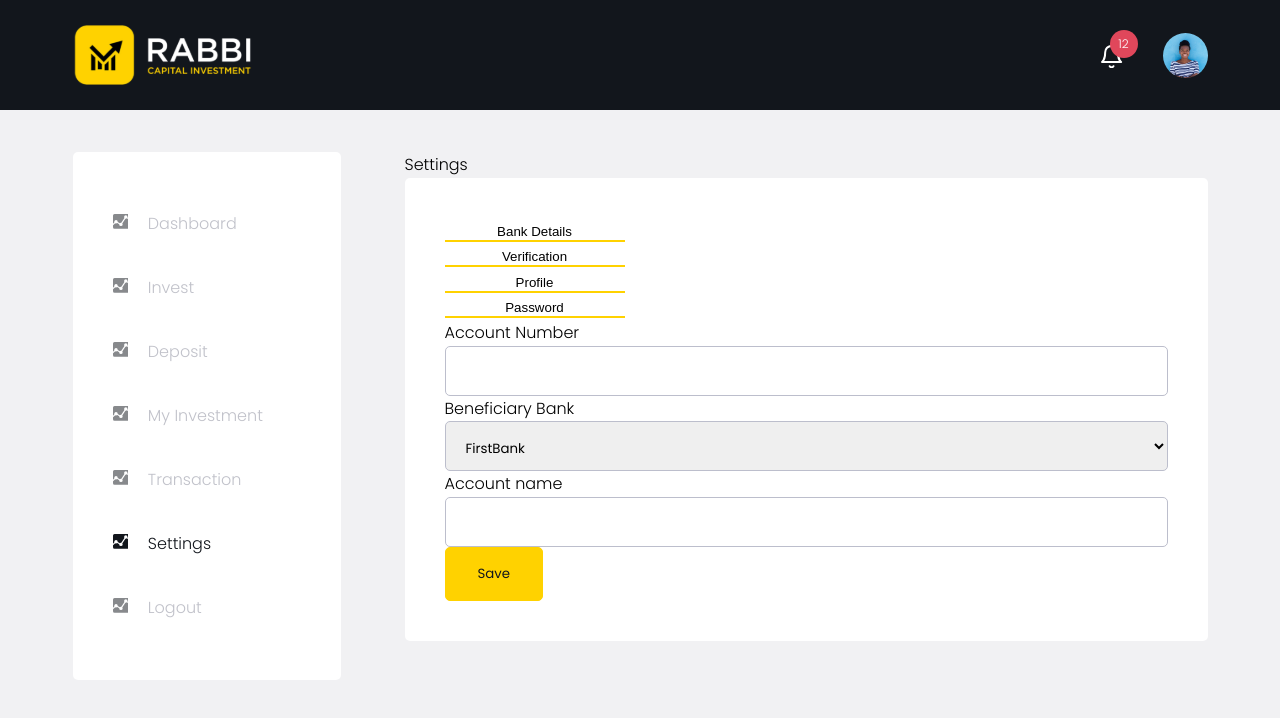
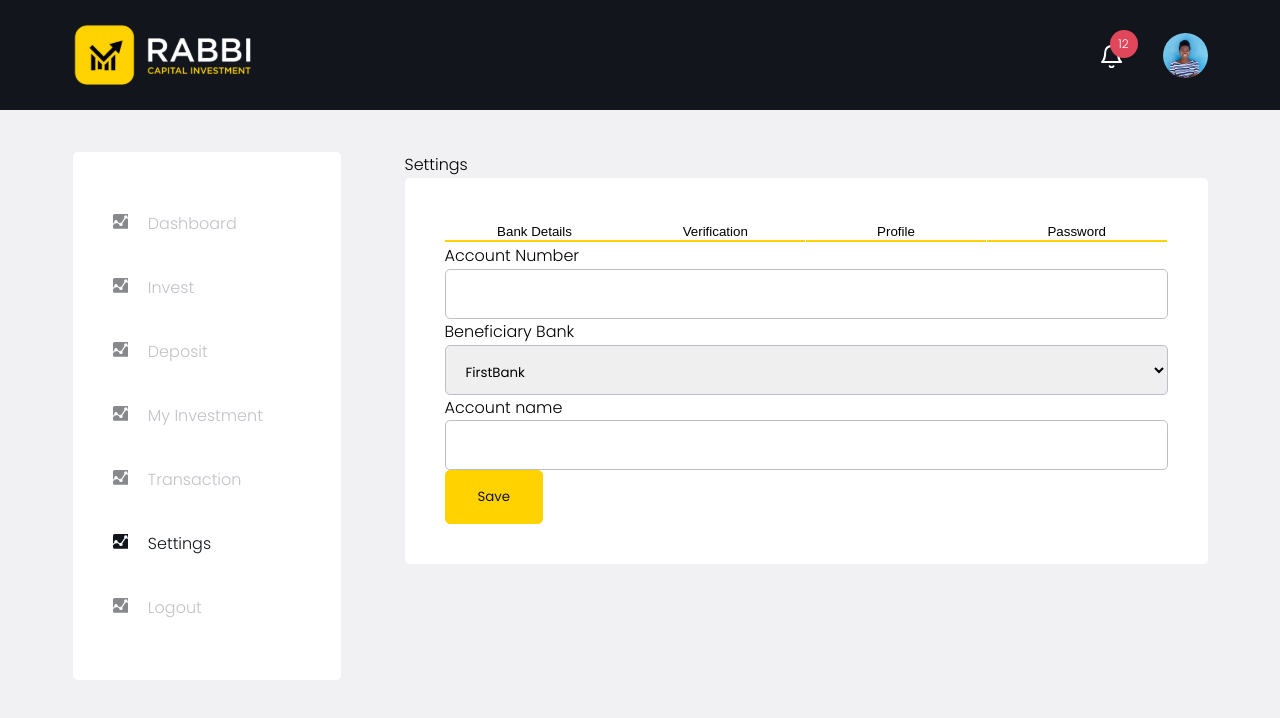
Before and after one commit to emeka-id/CrossRemitFrontend, a React (Create React App) app: page /app/settings in a window 1280 px wide. Shown: the top 718 px of the page. Built offline with nearby package versions, Linux system fonts and the light colour scheme.

Commit message:
style class for tabs component

```diff
--- a/src/components/tabs/index.tsx
+++ b/src/components/tabs/index.tsx
@@ -1,5 +1,6 @@
 import React, { ReactElement, useState } from 'react';
 import TabTitle from './tab-title';
+import styles from './tabs.module.scss'
 
 type Props = {
   children: ReactElement[]
@@ -10,7 +11,7 @@ const Tabs: React.FC<Props> = ({ children }) => {
 
   return (
     <div>
-      <ul>
+      <ul className={styles.tabs}>
         {children.map((item, index) => (
           <TabTitle key={index} title={item.props.title} index={index} setSelectedTab={setSelectedTab} />
         ))}
```
